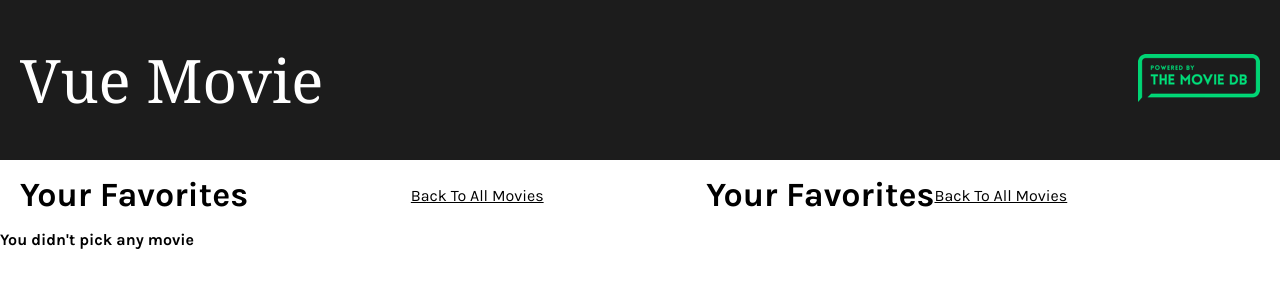
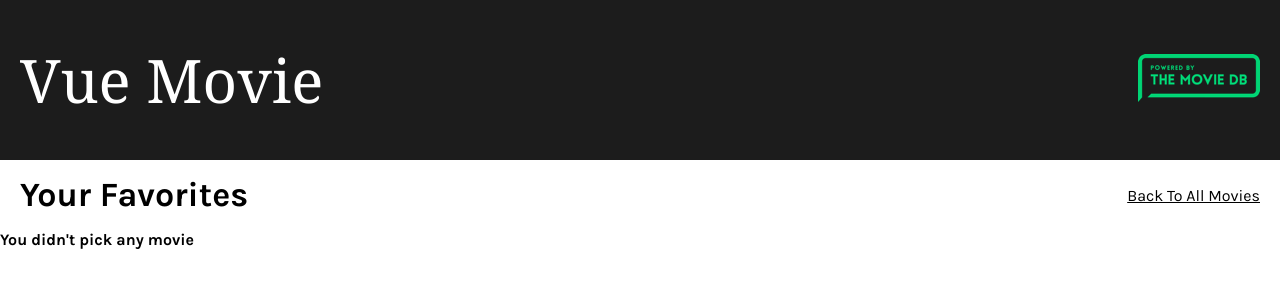
Before and after one commit to orby32/vue-movie-3, a Vue app: page /favorites in a window 1280 px wide. Shown: the top 300 px of the page. Built offline with nearby package versions, Linux system fonts and the light colour scheme.

Commit message:
improve image loading

```diff
--- a/src/components/MainView.vue
+++ b/src/components/MainView.vue
@@ -1,26 +1,10 @@
 <template>
   <div class="main-view-container">
-
     <div class="page-header">
     <h1>{{!isMainView ? 'Your favorites' : categoryName | formattedText}}</h1>
 
       <router-link :to="{ name: 'wishlist'}" class="header-link" v-if="isMainView">Your favorites</router-link>
       <a @click="$router.go(-1)" class="header-link" v-else>Back to all movies</a>
-
-    <div class="page-header">
-      <h1>
-        {{ !isMainView ? "Your favorites" : categoryName | formattedText }}
-      </h1>
-
-      <router-link
-        :to="{ name: 'wishlist' }"
-        class="header-link"
-        v-if="isMainView"
-        >Your favorites</router-link
-      >
-      <a @click="$router.go(-1)" class="header-link" v-else
-        >Back to all movies</a
-      >
     </div>
     <ul class="movies-list">
       <li
@@ -45,7 +29,6 @@
         </button>
       </li>
     </ul>
-  </div>
   </div>
 </template>
 
```
